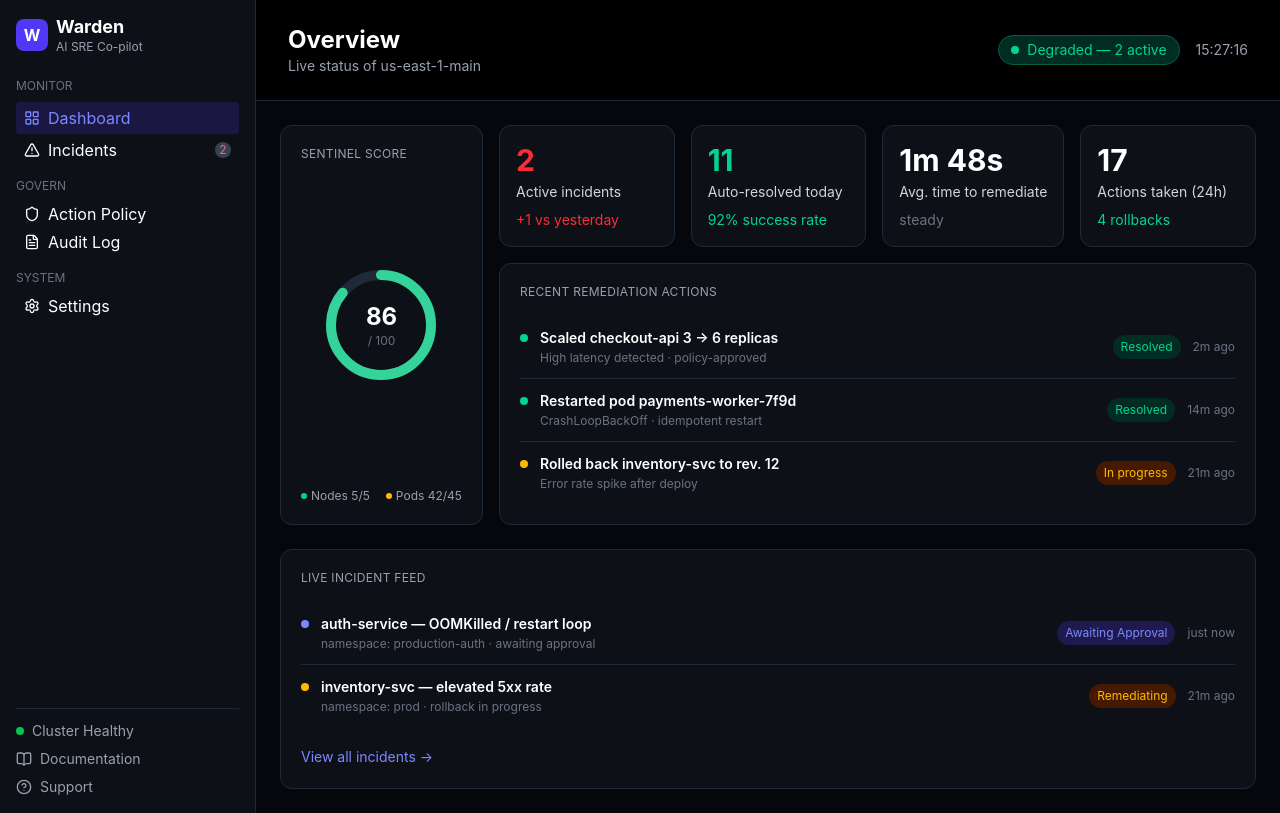
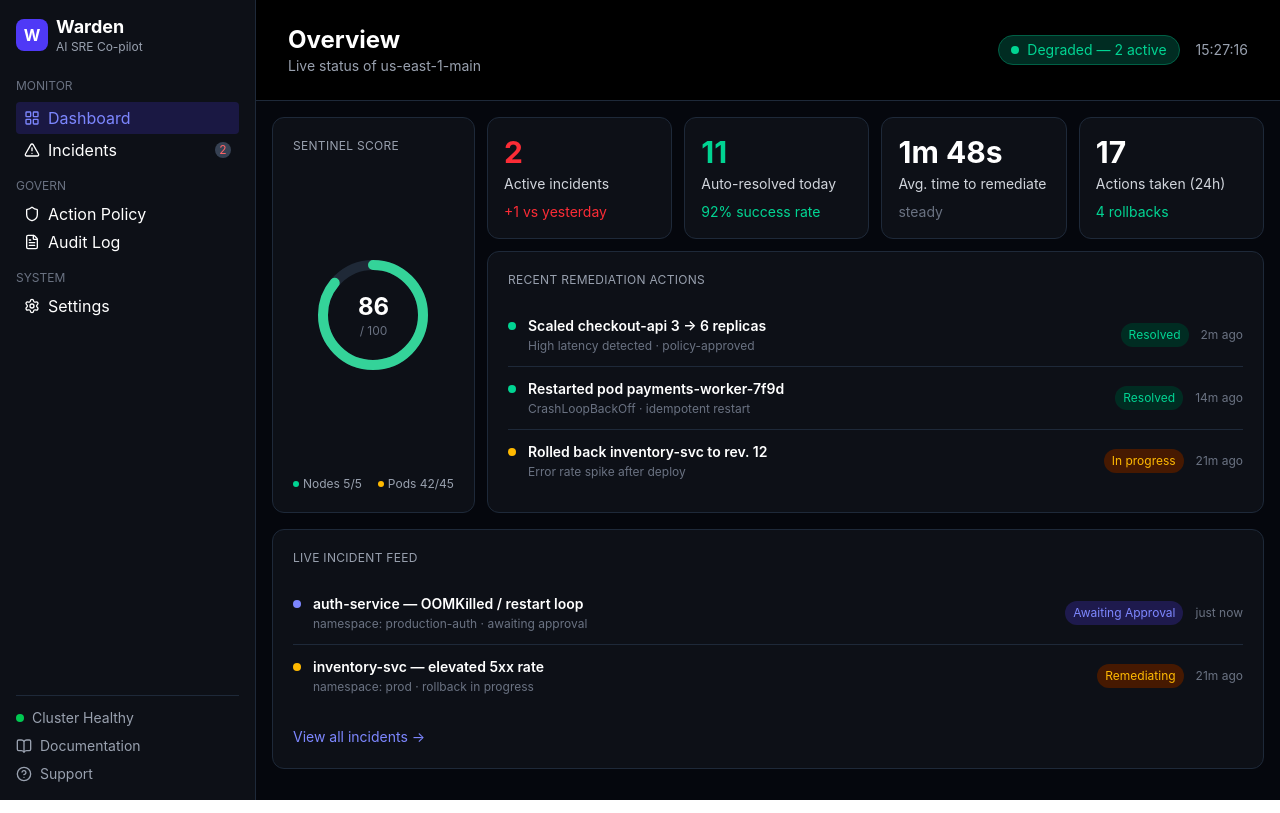
Before and after one commit to Abjithbk/warden-ai, a React app in the folder dashboard/frontend/: page / in a window 1280 px wide. Built offline with nearby package versions, Linux system fonts and the light colour scheme; the HTML template or start-up script is replaced by a standard one.

Commit message:
style(dashboard): tighten spacing to reduce vertical scroll (issue #2)

```diff
--- a/dashboard/frontend/src/App.jsx
+++ b/dashboard/frontend/src/App.jsx
@@ -22,10 +22,10 @@ function App() {
       <Sidebar />
       <div className="bg-[#05070d] min-h-screen" style={{ flex: 1 }}>
         <Header />
-        <div className="flex items-stretch gap-4 p-6">
+        <div className="flex items-stretch gap-3 p-4">
           <SentinelScoreCard score={86} maxScore={100} nodesLabel="Nodes 5/5" podsLabel="Pods 42/45" />
-          <div className="flex-1 flex flex-col gap-4">
-            <div className="flex gap-4">
+          <div className="flex-1 flex flex-col gap-3">
+            <div className="flex gap-3">
               <StatCard value="2" label="Active incidents" subtext="+1 vs yesterday" accentColor="red" subtextColor="red" />
               <StatCard value="11" label="Auto-resolved today" subtext="92% success rate" accentColor="green" subtextColor="green" />
               <StatCard value="1m 48s" label="Avg. time to remediate" subtext="steady" accentColor="white" />
@@ -34,7 +34,7 @@ function App() {
             <RemediationActionsList actions={remediationActions} />
           </div>
         </div>
-        <div className="px-6 pb-6">
+        <div className="px-4 pb-4">
           <LiveIncidentFeed incidents={liveIncidents} />
         </div>
       </div>
```
